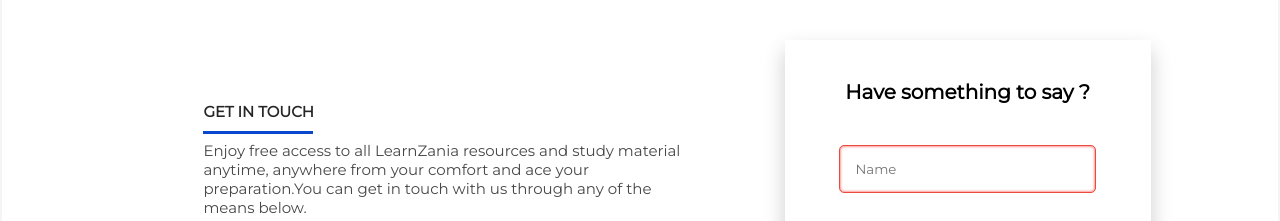
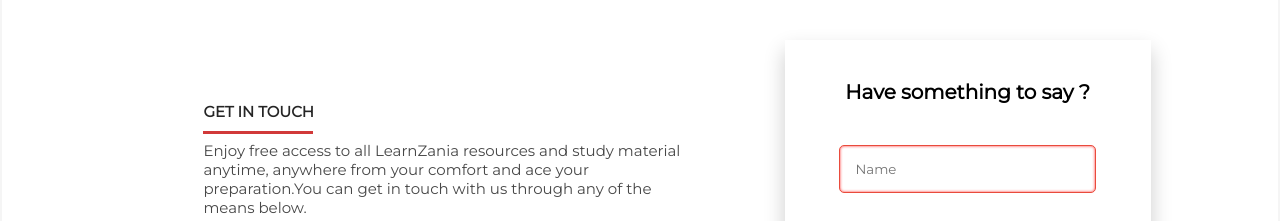
Before and after one commit to Akshima-Ghai/OneEducationalWebsiteForAll, a React (Create React App) app: page / in a window 1280 px wide. Shown: the part 1040-1261 px from the top of the page. Built offline with nearby package versions, Linux system fonts and the light colour scheme.

Commit message:
Color updation

```diff
--- a/src/components/Footer/Footer.css
+++ b/src/components/Footer/Footer.css
@@ -68,7 +68,7 @@
   position: absolute;
   width: 100%;
   height: 100%;
-  background: rgb(9, 71, 206);
+  background: rgb(209, 57, 57);
   animation: drag 2s linear infinite;
 }
 @keyframes drag {
```
Also changed, not shown: 1 other file (tests, documents, lock files or other folders).
